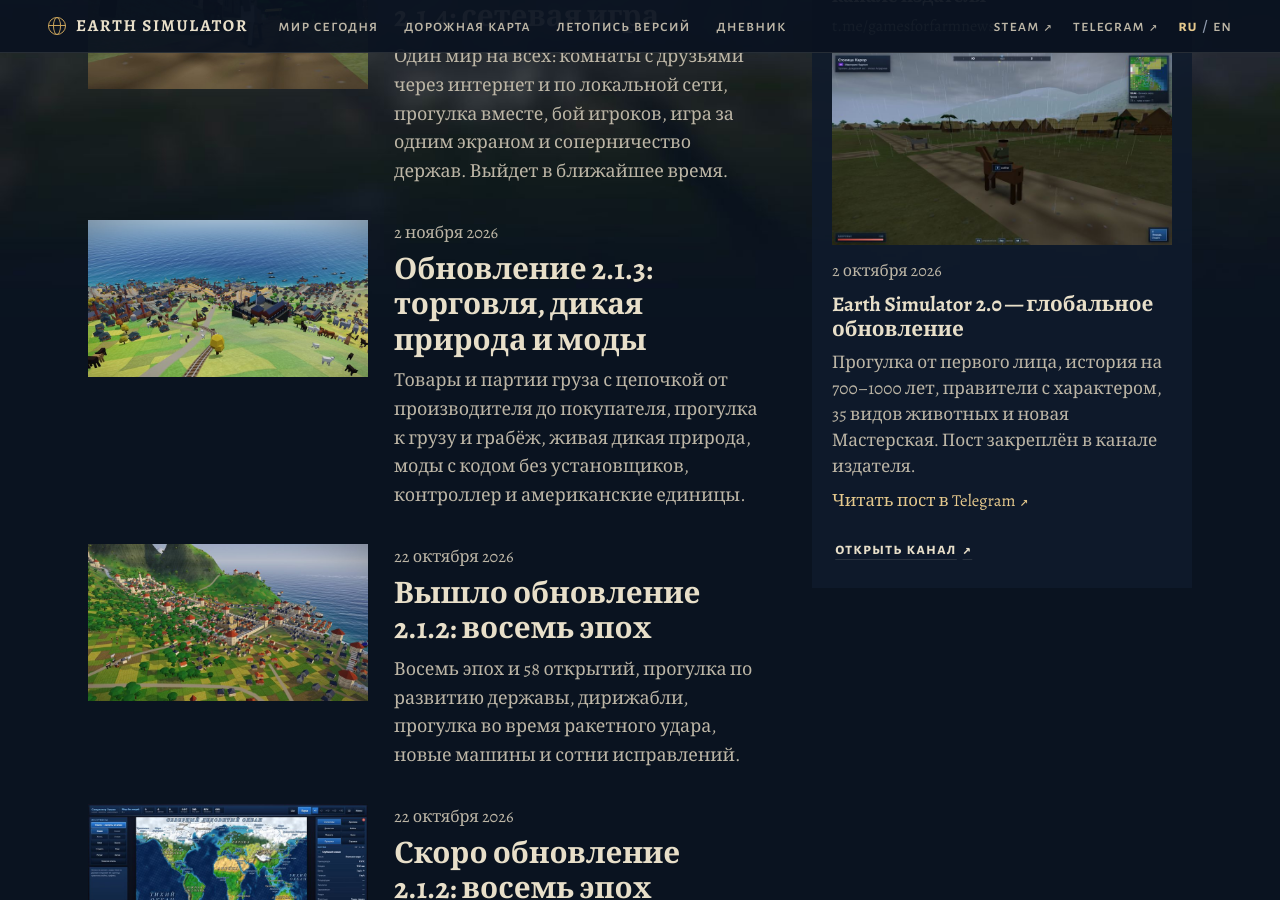
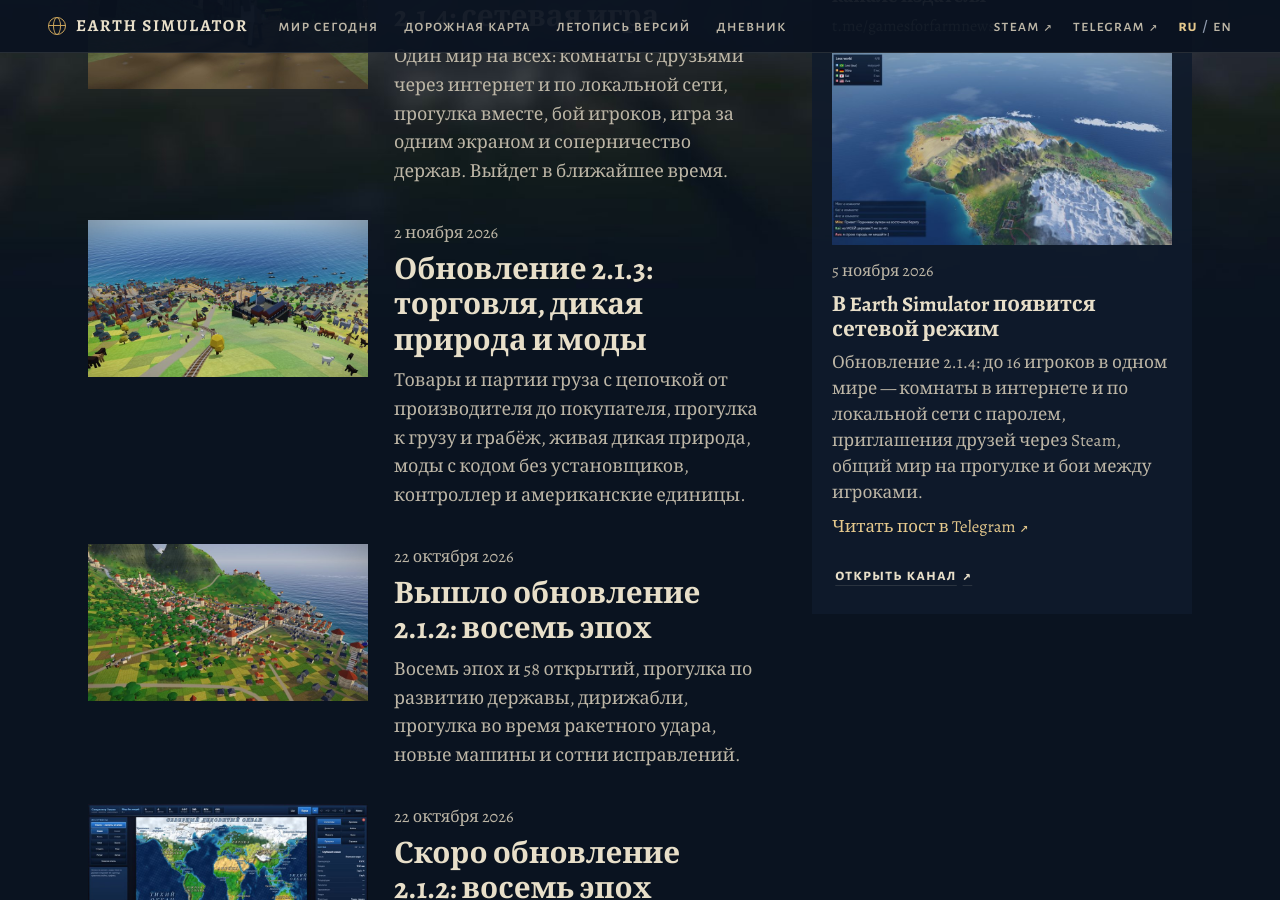
Before and after one commit to Ilya873/earth-simulator, a Jekyll site: the page built from index.html, in a window 1280 px wide and 900 px high, scrolled down 9929 px. Built offline with Jekyll 4.4.1, drawn with Linux system fonts in a browser that asks for light colours; some web fonts are replaced.

Commit message:
Последняя новость канала издателя — пост 4116: в Earth Simulator появится сетевой режим
Пост от 5 ноября об обновлении 2.1.4. Telegram его не встраивает (виджет пишет
«Please open Telegram to view this post», как у закреплённого 3916), поэтому —
карточкой со снимком из анонса 2.1.4 и ссылкой на пост. В летописи версий у
2.1.4 — ссылка на этот пост.

Co-Authored-By: Claude Opus 5.5 <noreply@anthropic.com>

```diff
--- a/_data/telegram.yml
+++ b/_data/telegram.yml
@@ -5,6 +5,13 @@
 # пишется карточкой: id, date, title, text (ru/en), img — и ведёт на пост в Telegram.
 channel: gamesforfarmnews
 posts:
+  - id: 4116
+    date: 2026-11-05
+    title: { ru: "В Earth Simulator появится сетевой режим", en: "Earth Simulator is getting multiplayer" }
+    text:
+      ru: "Обновление 2.1.4: до 16 игроков в одном мире — комнаты в интернете и по локальной сети с паролем, приглашения друзей через Steam, общий мир на прогулке и бои между игроками."
+      en: "Update 2.1.4: up to 16 players in one world — password-protected rooms over the internet and on a LAN, Steam friend invites, a shared world on walks and player duels."
+    img: /assets/devlog/update-2-1-4/players-and-chat-800.jpg
   - id: 3916
     date: 2026-10-02
     title: { ru: "Earth Simulator 2.0 — глобальное обновление", en: "Earth Simulator 2.0 — the global update" }
--- a/_data/versions.yml
+++ b/_data/versions.yml
@@ -10,6 +10,7 @@
   name: { ru: "Сетевая игра", en: "Multiplayer" }
   post: /devlog/2026/11/06/skoro-setevaya-igra/
   steam: "674010909028384914"
+  tg: 4116
   items:
     ru:
       - "Комнаты с паролем: друзья входят в любой момент, даже через тысячи лет истории, и сразу получают мир таким, какой он сейчас."
```
